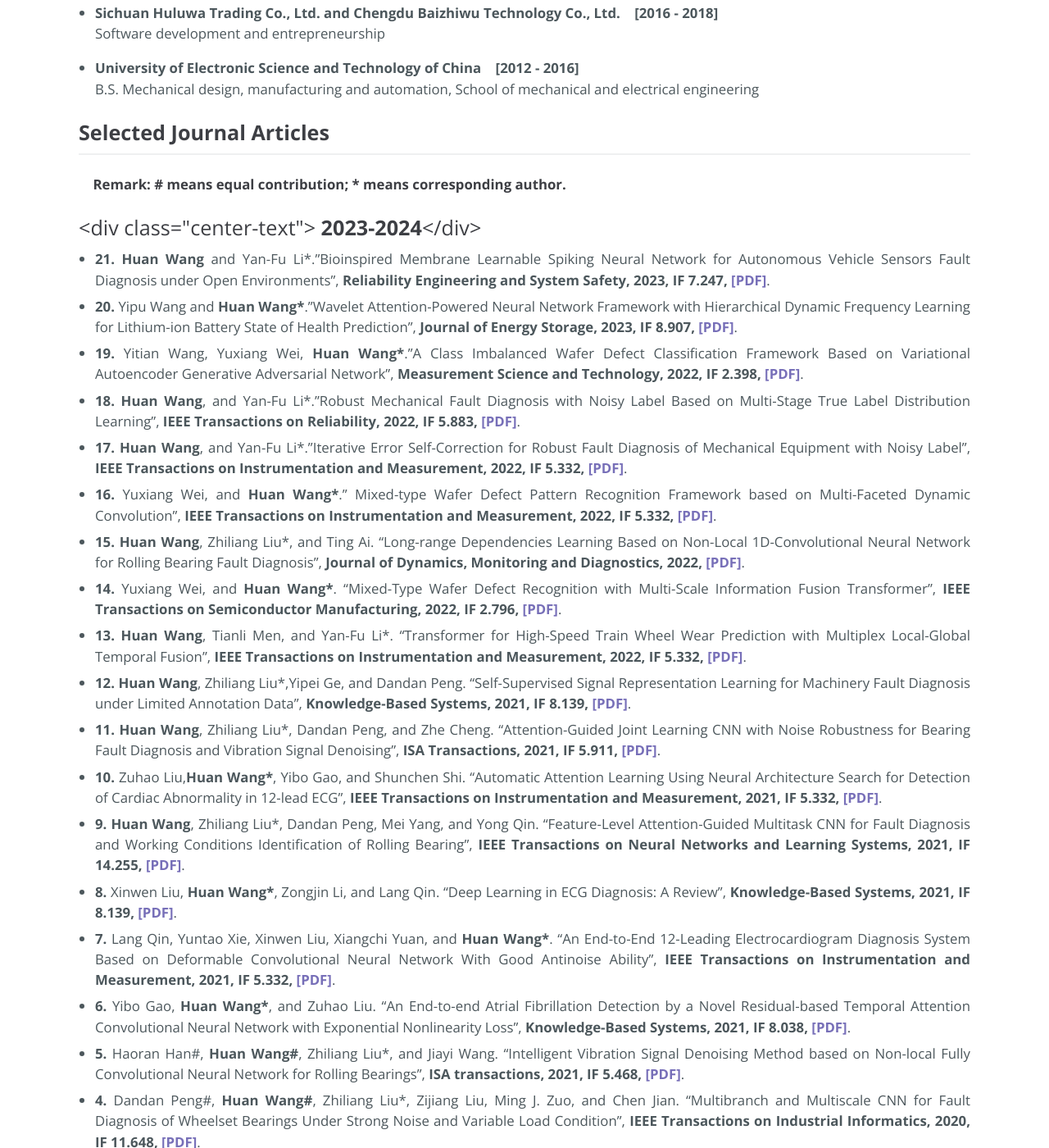
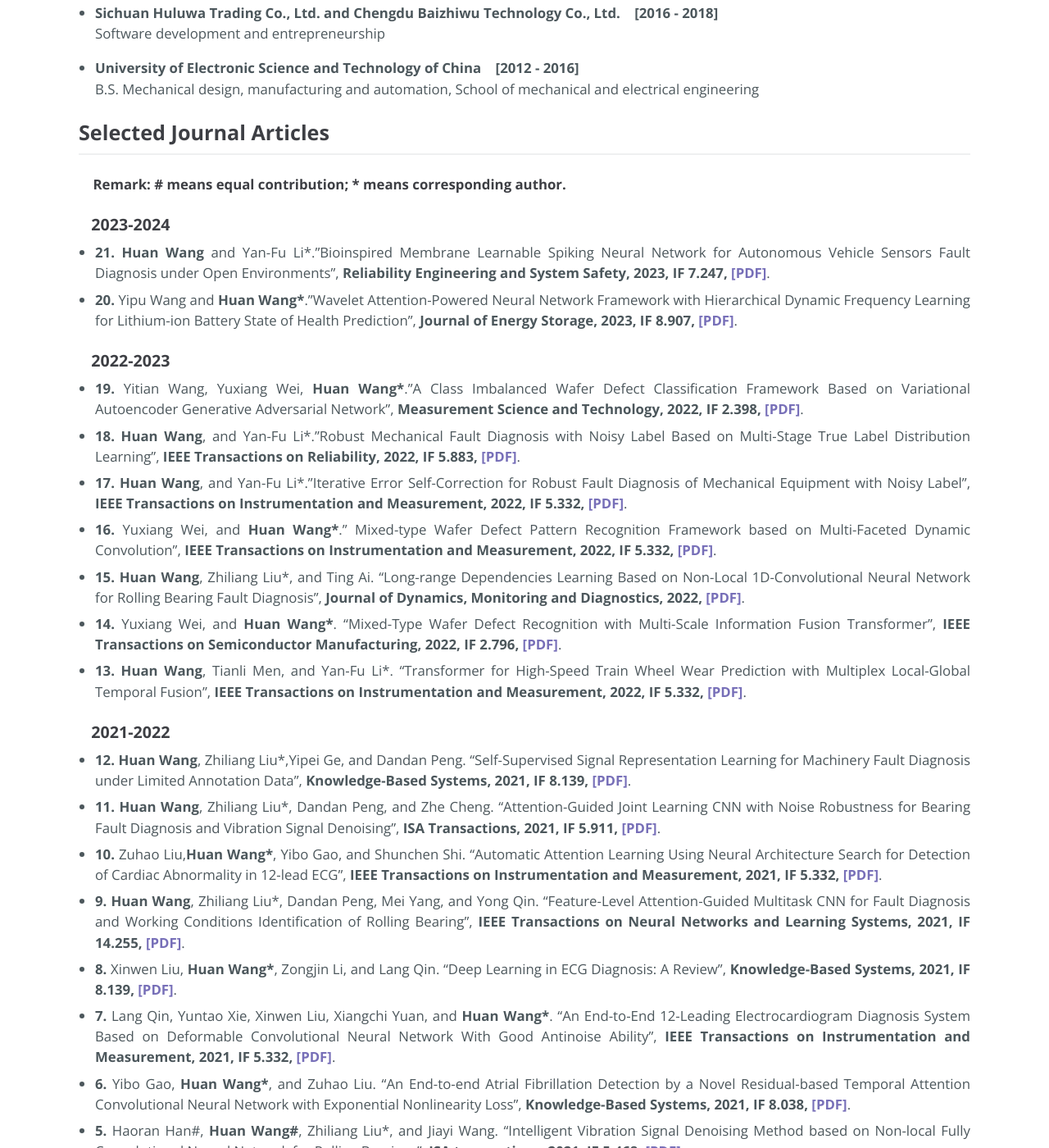
Before and after one commit to WH-HuanWang/WH-HuanWang.github.io, a Jekyll site: the page built from index.md, in a window 1280 px wide and 1400 px high, scrolled down 1324 px. Shown: the whole window at 82% size. Built offline with Jekyll 4.4.1, drawn with Linux system fonts in a browser that asks for light colours.

Commit message:
Update index.md

```diff
--- a/index.md
+++ b/index.md
@@ -52,9 +52,12 @@ B.S. Mechanical design, manufacturing and automation, School of mechanical and e
 ## <b>Selected Journal Articles</b>
 * * *
 #### &nbsp;&nbsp;&nbsp; <b>Remark: # means equal contribution; * means corresponding author.</b>
-## <div class="center-text"> <b>2023-2024</b></div>
+
+### &nbsp;&nbsp;&nbsp;<b>2023-2024</b>
 * <b>21. Huan Wang</b> and Yan-Fu Li*."Bioinspired Membrane Learnable Spiking Neural Network  for Autonomous Vehicle Sensors Fault Diagnosis under Open Environments", <b>Reliability Engineering and System Safety, 2023, IF 7.247, [[PDF]](https://www.sciencedirect.com/journal/reliability-engineering-and-system-safety/)</b>.
 * <b>20. </b>Yipu Wang and <b>Huan Wang*</b>."Wavelet Attention-Powered Neural Network Framework  with Hierarchical Dynamic Frequency Learning for Lithium-ion Battery State of Health Prediction", <b>Journal of Energy Storage, 2023, IF 8.907, [[PDF]](https://www.sciencedirect.com/journal/journal-of-energy-storage)</b>.
+
+### &nbsp;&nbsp;&nbsp;<b>2022-2023</b>
 * <b>19. </b>Yitian Wang, Yuxiang Wei, <b>Huan Wang*</b>."A Class Imbalanced Wafer Defect Classification Framework Based on Variational Autoencoder Generative Adversarial Network", <b>Measurement Science and Technology, 2022, IF 2.398, [[PDF]](https://iopscience.iop.org/journal/0957-0233)</b>.
 * <b>18. Huan Wang</b>, and Yan-Fu Li*."Robust Mechanical Fault Diagnosis with Noisy Label Based on Multi-Stage True Label  Distribution Learning", <b>IEEE Transactions on Reliability, 2022, IF 5.883, [[PDF]](https://ieeexplore.ieee.org/document/9847568)</b>.
 * <b>17. Huan Wang</b>, and Yan-Fu Li*."Iterative Error Self-Correction for Robust Fault Diagnosis of Mechanical Equipment with Noisy Label", <b>IEEE Transactions on Instrumentation and Measurement, 2022, IF 5.332, [[PDF]](https://ieeexplore.ieee.org/document/9825673)</b>.
@@ -62,6 +65,8 @@ B.S. Mechanical design, manufacturing and automation, School of mechanical and e
 * <b>15. Huan Wang</b>, Zhiliang Liu*, and Ting Ai. "Long-range Dependencies Learning Based on Non-Local 1D-Convolutional Neural Network for Rolling Bearing Fault Diagnosis", <b>Journal of Dynamics, Monitoring and Diagnostics, 2022, [[PDF]](https://ojs.istp-press.com/dmd/article/view/53)</b>.
 * <b>14. </b>Yuxiang Wei, and <b>Huan Wang*</b>. "Mixed-Type Wafer Defect Recognition with Multi-Scale Information Fusion Transformer", <b>IEEE Transactions on Semiconductor Manufacturing, 2022, IF 2.796, [[PDF]](https://ieeexplore.ieee.org/document/9728745)</b>.
 * <b>13. Huan Wang</b>, Tianli Men, and Yan-Fu Li*. "Transformer for High-Speed Train Wheel Wear Prediction with Multiplex Local-Global Temporal Fusion", <b>IEEE Transactions on Instrumentation and Measurement, 2022, IF 5.332, [[PDF]](https://ieeexplore.ieee.org/document/9721893)</b>.
+
+### &nbsp;&nbsp;&nbsp;<b>2021-2022</b>
 * <b>12. Huan Wang</b>, Zhiliang Liu*,Yipei Ge, and Dandan Peng. "Self-Supervised Signal Representation Learning for Machinery Fault Diagnosis under Limited Annotation Data", <b>Knowledge-Based Systems, 2021, IF 8.139, [[PDF]](https://www.sciencedirect.com/science/article/pii/S0950705121010996)</b>.
 * <b>11. Huan Wang</b>, Zhiliang Liu*, Dandan Peng, and Zhe Cheng. "Attention-Guided Joint Learning CNN with Noise Robustness for Bearing Fault Diagnosis and Vibration Signal Denoising", <b>ISA Transactions, 2021, IF 5.911, [[PDF]](https://www.sciencedirect.com/science/article/pii/S0019057821005991)</b>.
 * <b>10. </b>Zuhao Liu,<b>Huan Wang*</b>, Yibo Gao, and Shunchen Shi. "Automatic Attention Learning Using Neural Architecture Search for Detection of Cardiac Abnormality in 12-lead ECG", <b>IEEE Transactions on Instrumentation and Measurement, 2021, IF 5.332, [[PDF]](https://ieeexplore.ieee.org/document/9526630)</b>.
@@ -70,6 +75,8 @@ B.S. Mechanical design, manufacturing and automation, School of mechanical and e
 * <b>7. </b>Lang Qin, Yuntao Xie, Xinwen Liu, Xiangchi Yuan, and <b>Huan Wang*</b>. "An End-to-End 12-Leading Electrocardiogram Diagnosis System Based on Deformable Convolutional Neural Network With Good Antinoise Ability", <b>IEEE Transactions on Instrumentation and Measurement, 2021, IF 5.332, [[PDF]](https://ieeexplore.ieee.org/document/9406046/)</b>.
 * <b>6. </b>Yibo Gao, <b>Huan Wang*</b>, and Zuhao Liu. "An End-to-end Atrial Fibrillation Detection by a Novel Residual-based Temporal Attention Convolutional Neural Network with Exponential Nonlinearity Loss", <b>Knowledge-Based Systems, 2021, IF 8.038, [[PDF]](https://www.sciencedirect.com/science/article/abs/pii/S0950705120307188)</b>.
 * <b>5. </b>Haoran Han#, <b>Huan Wang#</b>, Zhiliang Liu*, and Jiayi Wang. "Intelligent Vibration Signal Denoising Method based on Non-local Fully Convolutional Neural Network for Rolling Bearings", <b>ISA transactions, 2021, IF 5.468, [[PDF]](https://www.sciencedirect.com/science/article/abs/pii/S0019057821002196)</b>.
+
+### &nbsp;&nbsp;&nbsp;<b>2019-2021</b>
 * <b>4. </b>Dandan Peng#, <b>Huan Wang#</b>, Zhiliang Liu*, Zijiang Liu, Ming J. Zuo, and Chen Jian. "Multibranch and Multiscale CNN for Fault Diagnosis of Wheelset Bearings Under Strong Noise and Variable Load Condition", <b>IEEE Transactions on Industrial Informatics, 2020, IF 11.648, [[PDF]](https://ieeexplore.ieee.org/document/8962243)</b>.
 * <b>3. </b>Zhiliang Liu, <b>Huan Wang* </b>, Junjie Liu, Yong Qin*, and Dandan Peng. "Multi-task Learning Based on Lightweight 1DCNN for Fault Diagnosis of Wheelset Bearings", <b> IEEE Transactions on Instrumentation and Measurement, 2020. IF: 5.332, [[PDF]](https://ieeexplore.ieee.org/document/9178459)</b>.
 * <b>2. Huan Wang</b>, Zhiliang Liu*, Dandan Peng, and Yong Qin. "Understanding and Learning Discriminant Features based on Multiattention 1DCNN for Wheelset Bearing Fault Diagnosis", <b>IEEE Transactions on Industrial Informatics, 2019, IF 11.648, [[PDF]](https://ieeexplore.ieee.org/document/8911240)</b>.
```
